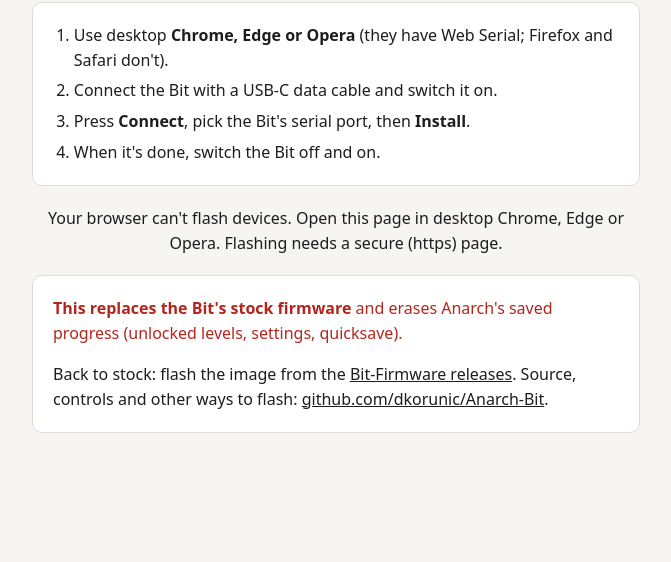
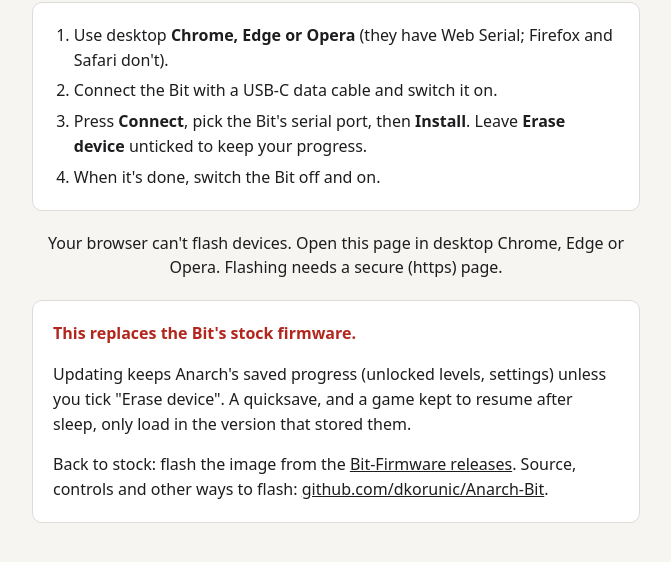
Before and after one commit to dkorunic/Anarch-Bit, a plain HTML site: page web/index.html in a window 1280 px wide. Shown: the part 366-928 px from the top of the page, without its empty margins (304-975 px from the left). Before the commit the page ends 867 px from the top, so only its background shows below. Drawn offline with Linux system fonts and the light colour scheme; a script that the page names is missing.

Commit message:
Keep saved progress when installing from the browser
Every browser install erased unlocked levels, settings and the
quicksave: without "new_install_prompt_erase" ESP Web Tools erases the
whole chip (the firmware has no Improv Serial), and the merged image is
padded with 0xFF across the NVS partition the saves live in. As in
CGB-Bit, the manifest now sets the flag, so erasing is an opt-in
checkbox, and web/build.sh cuts the merged image into the bootloader
and partition table (up to NVS at 0x9000) and the app (0x10000). It
fails if the left-out range isn't pure padding or a part doesn't start
with an ESP image, i.e. if the partitions moved. The page and README
say installs keep progress.

```diff
--- a/web/index.html
+++ b/web/index.html
@@ -39,7 +39,8 @@
     <ol>
       <li>Use desktop <strong>Chrome, Edge or Opera</strong> (they have Web Serial; Firefox and Safari don't).</li>
       <li>Connect the Bit with a USB-C data cable and switch it on.</li>
-      <li>Press <strong>Connect</strong>, pick the Bit's serial port, then <strong>Install</strong>.</li>
+      <li>Press <strong>Connect</strong>, pick the Bit's serial port, then <strong>Install</strong>.
+        Leave <strong>Erase device</strong> unticked to keep your progress.</li>
       <li>When it's done, switch the Bit off and on.</li>
     </ol>
   </div>
@@ -52,7 +53,9 @@
   </div>
 
   <div class="card">
-    <p class="warn" style="margin-top:0"><strong>This replaces the Bit's stock firmware</strong> and erases Anarch's saved progress (unlocked levels, settings, quicksave).</p>
+    <p class="warn" style="margin-top:0"><strong>This replaces the Bit's stock firmware.</strong></p>
+    <p>Updating keeps Anarch's saved progress (unlocked levels, settings) unless you tick "Erase device".
+      A quicksave, and a game kept to resume after sleep, only load in the version that stored them.</p>
     <p style="margin-bottom:0">Back to stock: flash the image from the
       <a href="https://github.com/CircuitMess/Bit-Firmware/releases">Bit-Firmware releases</a>.
       Source, controls and other ways to flash:
```
Also changed, not shown: web/manifest.json, 3 other files.
